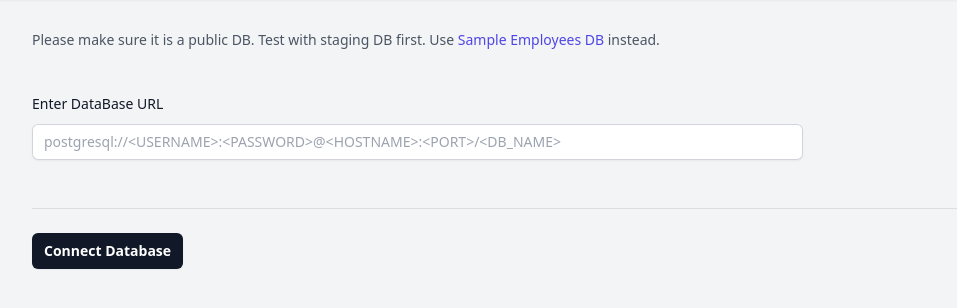
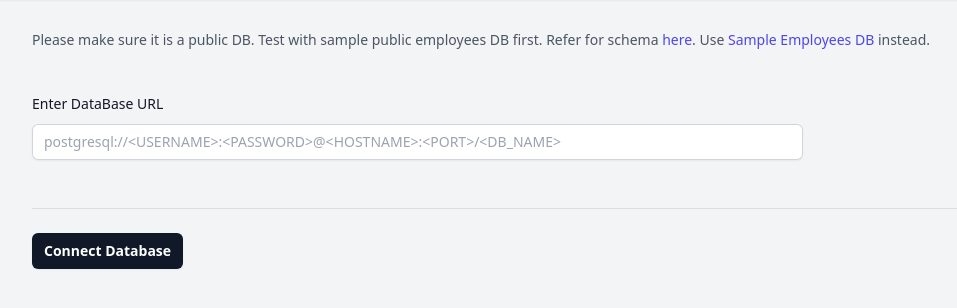
Before and after one commit to shashank1107/lang2SQL, a Django app: page / in a window 1280 px wide. Shown: the part 120-428 px from the top of the page, without its empty margins (24-981 px from the left). Run offline with Django 3.2, Linux system fonts and the light colour scheme; style sheets or scripts are compiled from the project's sources.

Commit message:
Added the public DB schema and rows here.

```diff
--- a/templates/tool/components/db-connect-form.html
+++ b/templates/tool/components/db-connect-form.html
@@ -2,7 +2,13 @@
     <div class="space-y-12">
         <div class="border-b border-gray-900/10 pb-12">
             <p class="mt-1 text-sm leading-6 text-gray-600">Please make sure it is a public DB. Test with
-                staging DB first. Use <button class="text-indigo-600" type="button" @click="configureDefaultDBURL">Sample Employees DB</button> instead.</p>
+                sample public employees DB first. Refer for schema <a class="text-indigo-600"
+                                                                      href="https://docs.google.com/spreadsheets/d/1NjHmzODKyctohbNTrQAKgsh1jziT4xEYW5aHiGmVGpc/edit?usp=sharing"
+                                                                      target="_blank">here</a>. Use
+                <button class="text-indigo-600" type="button" @click="configureDefaultDBURL">Sample Employees DB
+                </button>
+                instead.
+            </p>
 
             <div class="mt-10 grid grid-cols-1 gap-x-6 gap-y-8 sm:grid-cols-6">
                 <div class="sm:col-span-4">
```
